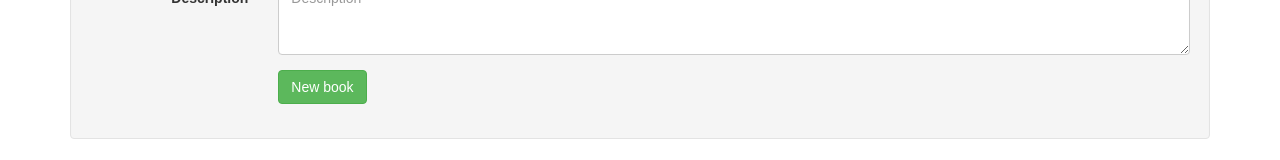
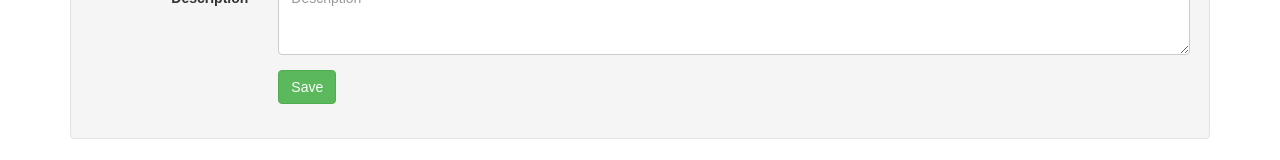
Before and after one commit to tabasomaryamanesh/reactonlineshop, a React (Create React App) app: page / in a window 1280 px wide. Shown: the part 405-565 px from the top of the page. Built offline with nearby package versions, Linux system fonts and the light colour scheme.

Commit message:
Form Submit

```diff
--- a/src/components/pages/bookForm.js
+++ b/src/components/pages/bookForm.js
@@ -1,6 +1,21 @@
 import React, { Component } from "react";
+import {connect} from 'react-redux';
+import {bindActionCreators} from 'redux';
+import {postBooks} from '../../actions/bookActions';
+import {findDOMNode} from 'react-dom';
 
 class BookForm extends Component {
+
+  handleSubmit(){
+    const newBook = [{
+      id: 125,
+      title : findDOMNode(this.refs.title).value,
+      price : findDOMNode(this.refs.price).value,
+      description : findDOMNode(this.refs.description).value
+    }]
+    this.props.postBooks(newBook)
+  }
+
   render() {
     return (
       <form className="form-horizontal">
@@ -10,7 +25,7 @@ class BookForm extends Component {
           </label>
           <div className="col-sm-10">
             <input
-              name="title"
+              ref="title"
               type="text"
               className="form-control"
               id="inputBookTitle"
@@ -24,7 +39,7 @@ class BookForm extends Component {
           </label>
           <div className="col-sm-10">
             <input
-              name="Price"
+              ref="price"
               type="text"
               className="form-control"
               id="inputBookPrice"
@@ -38,7 +53,7 @@ class BookForm extends Component {
           </label>
           <div className="col-sm-10">
             <textarea
-              name="bookDescription"
+              ref="description"
               type="text"
               className="form-control"
               rows="3"
@@ -49,8 +64,8 @@ class BookForm extends Component {
         </div>
         <div className="form-group">
           <div className="col-sm-offset-2 col-sm-10">
-            <button type="submit" className="btn btn-success">
-              New book
+            <button type="submit" onClick={this.handleSubmit.bind(this)} className="btn btn-success">
+              Save
             </button>
           </div>
         </div>
@@ -59,4 +74,8 @@ class BookForm extends Component {
   }
 }
 
-export default BookForm;
+function mapDispatchToProps(dispatch){
+  return bindActionCreators({postBooks},dispatch)
+}
+
+export default connect(null, mapDispatchToProps) (BookForm);
```
